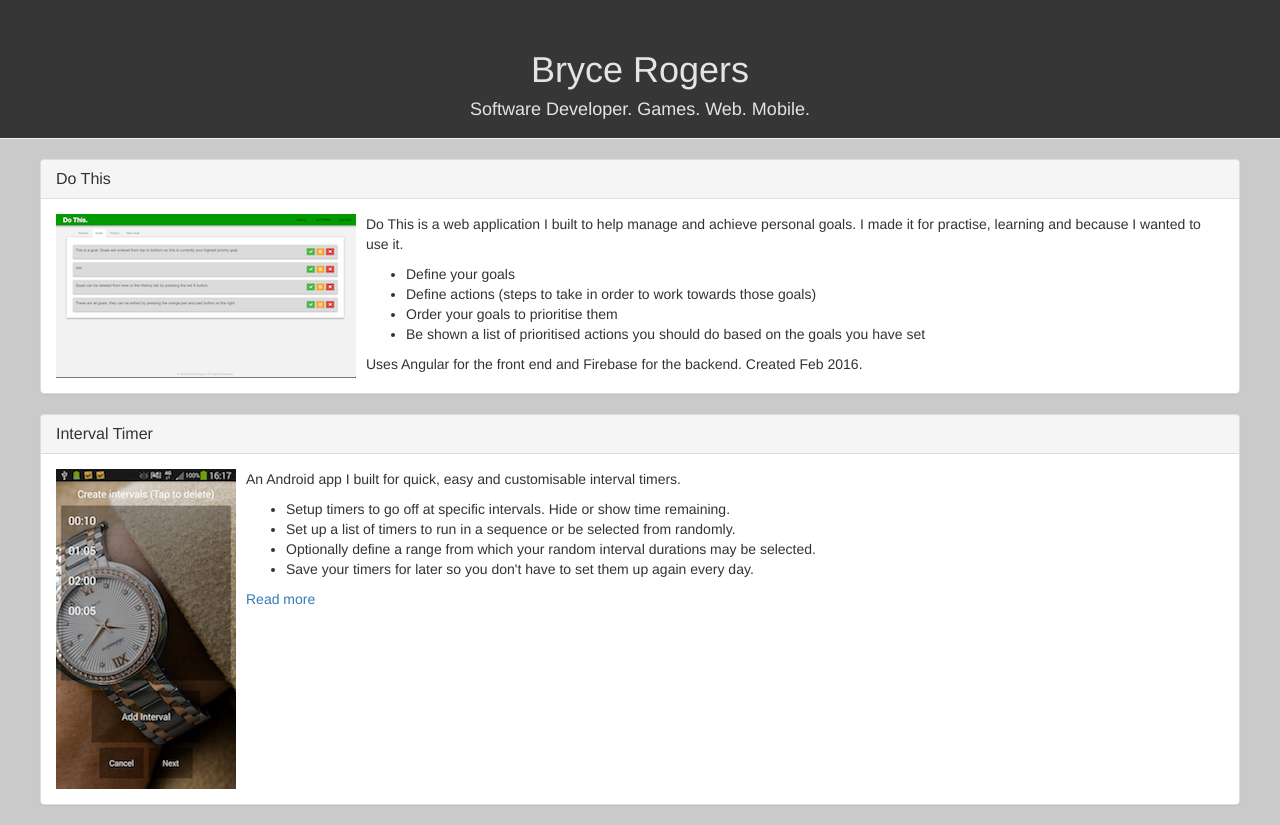
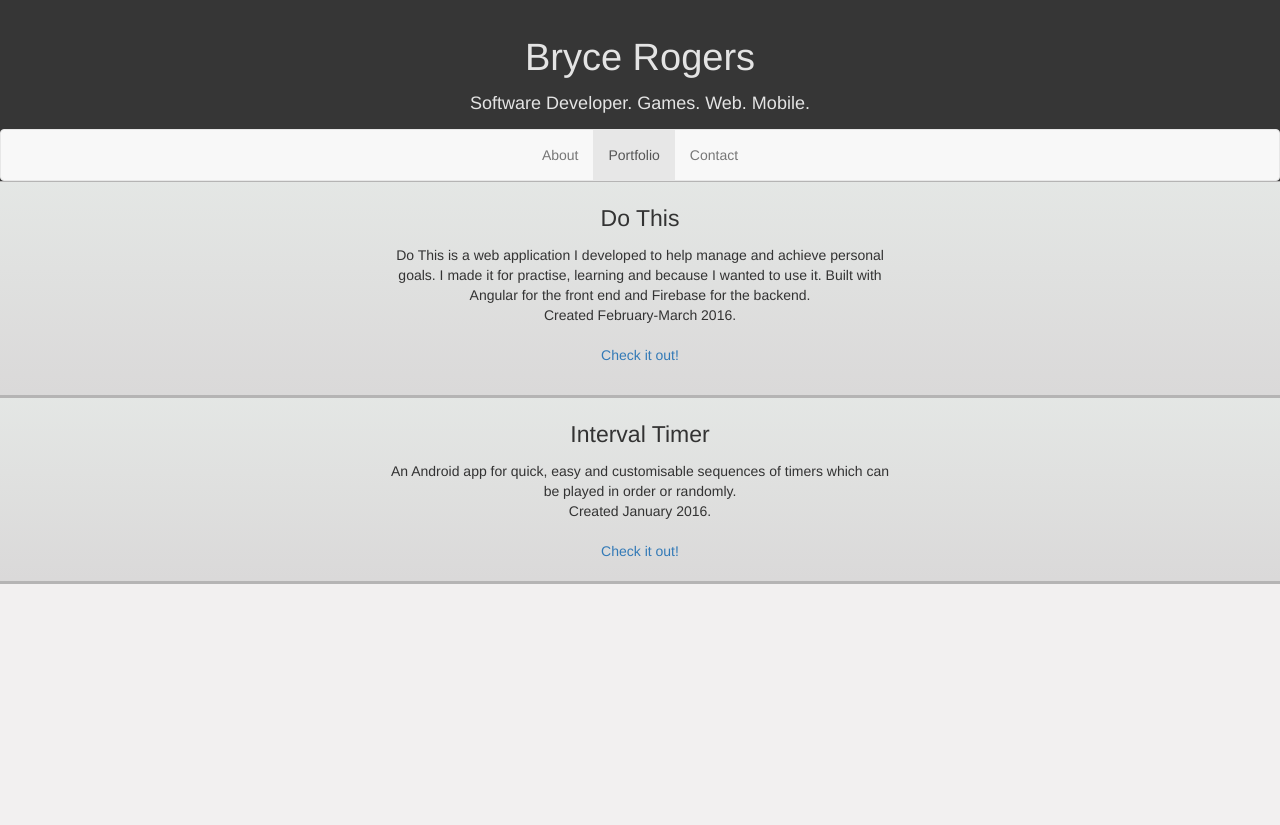
Before and after one commit to BryceRogers/brycerogers.github.io, a website: page index.html in a window 1280 px wide. After the commit the page ends 800 px from the top, so only its background shows below. Drawn offline with nearby package versions, Linux system fonts and the light colour scheme.

Commit message:
MVP needs pic still tho

```diff
--- a/index.html
+++ b/index.html
@@ -2,78 +2,51 @@
 
     <header>
         <title>Bryce Rogers</title>
-    <link rel="stylesheet" href="node_modules/bootstrap/dist/css/bootstrap.css" >
-    <link rel="stylesheet" href="stylesheet.css" >
+        <link rel="stylesheet" href="node_modules/bootstrap/dist/css/bootstrap.css">
+        <link rel="stylesheet" href="stylesheet.css">
     </header>
 
     <body class="main">
 
         <div class="banner">
-        <div class="page-header">
-          <h1>Bryce Rogers</h1>
+
+            <div class="the-title">
+                <p class="title-text ">Bryce Rogers</p>
                 <h4>Software Developer. Games. Web. Mobile.</h4>
             </div>
+
+            <nav class="navbar navbar-default">
+                <ul class="nav navbar-nav">
+                    <li><a href="/about.html">About</a></li>
+                    <li class="active"><a href="/index.html">Portfolio</a></li>
+                    <li><a href="/contact.html">Contact</a></li>
+                </ul>
+            </nav>
         </div>
 
-    <div>
-        <h2 class="things-title"></h2>
-
-        <div class="panel panel-default thing-panel">
-            <div class="panel-heading">
-              <h3 class="panel-title">Do This</h3>
-            </div>
-            <div class="panel-body">
-
-              <div class="media">
-                  <div class="media-left">
-                    <a href="https://dothisnow.firebaseapp.com/" target="_blank">
-                      <img class="media-object" src="images/dothis.png" alt="Screenshot">
-                    </a>
-                  </div>
-                  <div class="media-body">
-                    <p>Do This is a web application I built to help manage and achieve personal goals. I made it for practise, learning and because I wanted to use it.</p>
-                    <ul>
-                        <li>Define your goals</li>
-                        <li>Define actions (steps to take in order to work towards those goals)</li>
-                        <li>Order your goals to prioritise them</li>
-                        <li>Be shown a list of prioritised actions you should do based on the goals you have set</li>
-                    </ul>
-                    Uses Angular for the front end and Firebase for the backend. Created Feb 2016.
-                  </div>
+        <div class="item">
+            <p class="item-title">Do This</p>
+            <p class="description">Do This is a web application I developed to help manage and achieve personal goals. I made it for practise, learning and because I wanted to use it.
+            Built with Angular for the front end and Firebase for the backend.<br>Created February-March 2016.</p><br>
+            <p><a href="https://dothisnow.firebaseapp.com/" target="_blank">Check it out!</a></p>
+            <!-- <a href="https://dothisnow.firebaseapp.com/" target="_blank">
+                <img class="pikee" src="images/dothis.png" alt="Screenshot">
+            </a> -->
         </div>
 
-            </div>
-        </div>
-
-        <div class="panel panel-default thing-panel">
-          <div class="panel-heading">
-            <h3 class="panel-title">Interval Timer</h3>
-          </div>
-          <div class="panel-body">
-
-              <div class="media">
-                  <div class="media-left">
-                    <a href="https://play.google.com/store/apps/details?id=com.brogers.intervaltimer" target="_blank" >
-                      <img class="media-object" src="images/intervaltimer.png" alt="Screenshot">
-                    </a>
-                  </div>
-                  <div class="media-body">
-                    <p>An Android app I built for quick, easy and customisable interval timers.</p>
-                    <ul>
-                        <li>Setup timers to go off at specific intervals. Hide or show time remaining.</li>
-                        <li>Set up a list of timers to run in a sequence or be selected from randomly.</li>
-                        <li>Optionally define a range from which your random interval durations may be selected.</li>
-                        <li>Save your timers for later so you don't have to set them up again every day.</li>
-                    </ul>
-                    <a href="http://sifermi.com/intervaltimer/" target="_blank">Read more</a>
-                  </div>
-              </div>
-
-          </div>
+        <div class="item">
+            <p class="item-title">Interval Timer</p>
+            <p class="description">An Android app for quick, easy and customisable sequences of timers which can be played
+                in order or randomly.<br>
+            Created January 2016.</p><br>
+            <a href="https://play.google.com/store/apps/details?id=com.brogers.intervaltimer" target="_blank">Check it out!</a>
+            <!-- <a href="https://play.google.com/store/apps/details?id=com.brogers.intervaltimer" target="_blank">
+                <img class="pikee" src="images/intervaltimer.png" alt="Screenshot">
+            </a> -->
         </div>
 
 
-    </div>
+
     </body>
 
 </html>
--- a/stylesheet.css
+++ b/stylesheet.css
@@ -1,23 +1,99 @@
 
 .banner {
     background-color: #363636;
+    /*background-color: #f8f8f8;*/
     color: #e4e4e4;
-    padding-top: 10px;
-    margin-bottom: 15px;
+    /*color: #b0b0b0; */
+    padding-top: 30px;
+    text-align: center;
+    border-bottom: 1px solid #b5b4b4;
+}
+
+.main {
+    background-color: #f2f0f0;
     text-align: center;
 }
 
-.main {
-    background-color: #cbcaca;
+.pikee {
+    display: block;
+    margin: 0 auto;
 }
 
-.thing-panel {
-    margin-left: 40px;
-    margin-right: 40px;
-    margin-top: 20px;
-    margin-bottom: 20px;
+.item-title {
+    font-size: 23px;
+    font-weight:500;
 }
 
-.things-title {
+.item {
+    border-bottom: 3px solid #b5b4b4;
+    padding:20px;
+    background: white; /* For browsers that do not support gradients */
+    background: -webkit-linear-gradient(rgb(64, 121, 97), rgb(177, 188, 222)); /* For Safari 5.1 to 6.0 */
+    background: -o-linear-gradient(red, yellow); /* For Opera 11.1 to 12.0 */
+    background: -moz-linear-gradient(red, yellow); /* For Firefox 3.6 to 15 */
+    background: linear-gradient(rgba(64, 121, 97, 0.08), rgba(182, 182, 182, 0.4)); /* Standard syntax */
+}
+
+.description {
+    margin:auto;
+    width:500px;
+}
+
+.navbar {
+    /*background-color: #a7a7a7;*/
+    margin-bottom: 0px;
+    /*border: 0px;*/
+}
+
+.navbar .navbar-nav {
+  display: inline-block;
+  float: none;
+  vertical-align: top;
+}
+
+.navbar .navbar-collapse {
+  text-align: center;
+}
+
+.the-title {
+    padding-bottom: 5px;
+}
+
+.about {
     text-align: center;
+    padding-top: 30px;
+    margin:auto;
+    width: 600px
 }
+
+.contact-form {
+    padding: 20px;
+    width: 450px;
+    margin: auto;
+}
+
+.title-text {
+    font-size: 38px;
+    font-weight: 500;
+}
+
+
+ /* FORM ISH */
+textarea {
+  width: 100%;
+}
+input {
+    width: 100%;
+}
+.is-center {
+  text-align: center;
+}
+.button-success {
+  color: white;
+  border-radius: 4px;
+  text-shadow: 0 1px 1px rgba(0, 0, 0, 0.2);
+  background: rgb(28, 184, 65); /* this is a green */
+}
+.button-xlarge {
+  font-size: 125%;
+}
```
Also changed, not shown: about.html (added, +37 -0 lines), backlog.txt (+2 -15 lines), contact.html (added, +82 -0 lines). Lines whose indentation alone changed are shown as unchanged.
